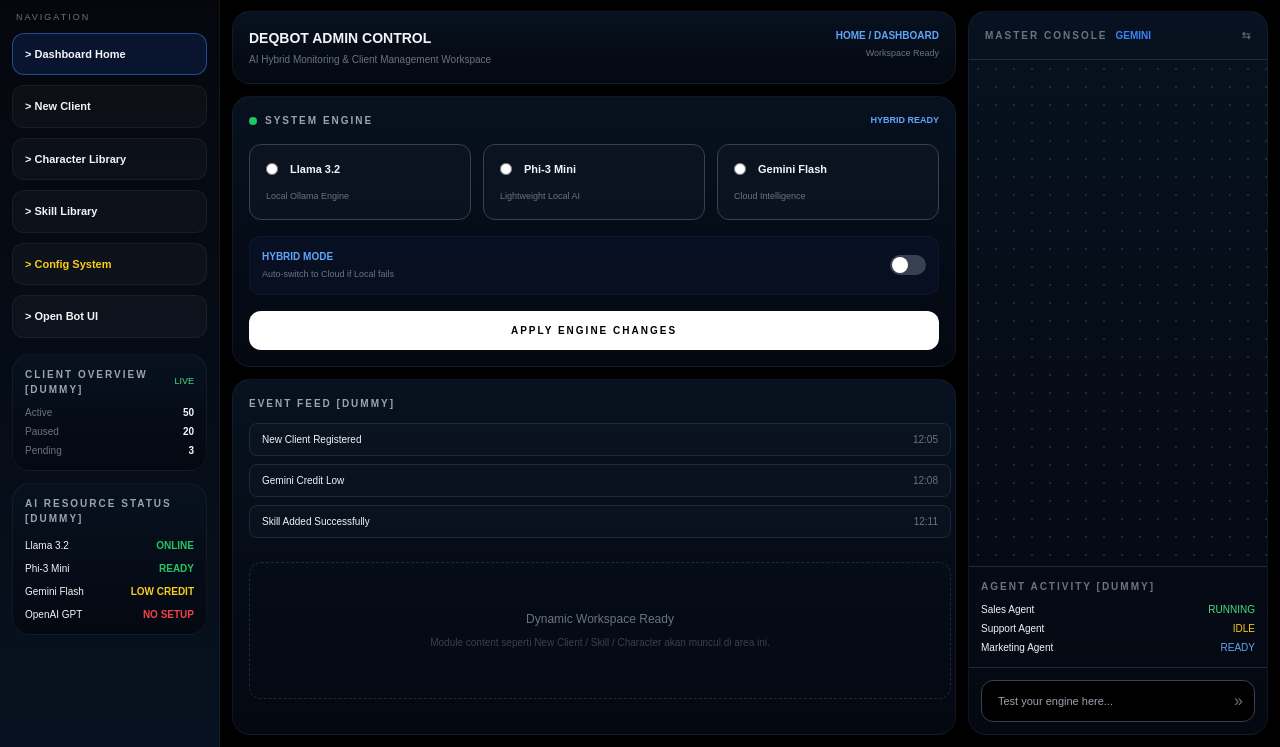
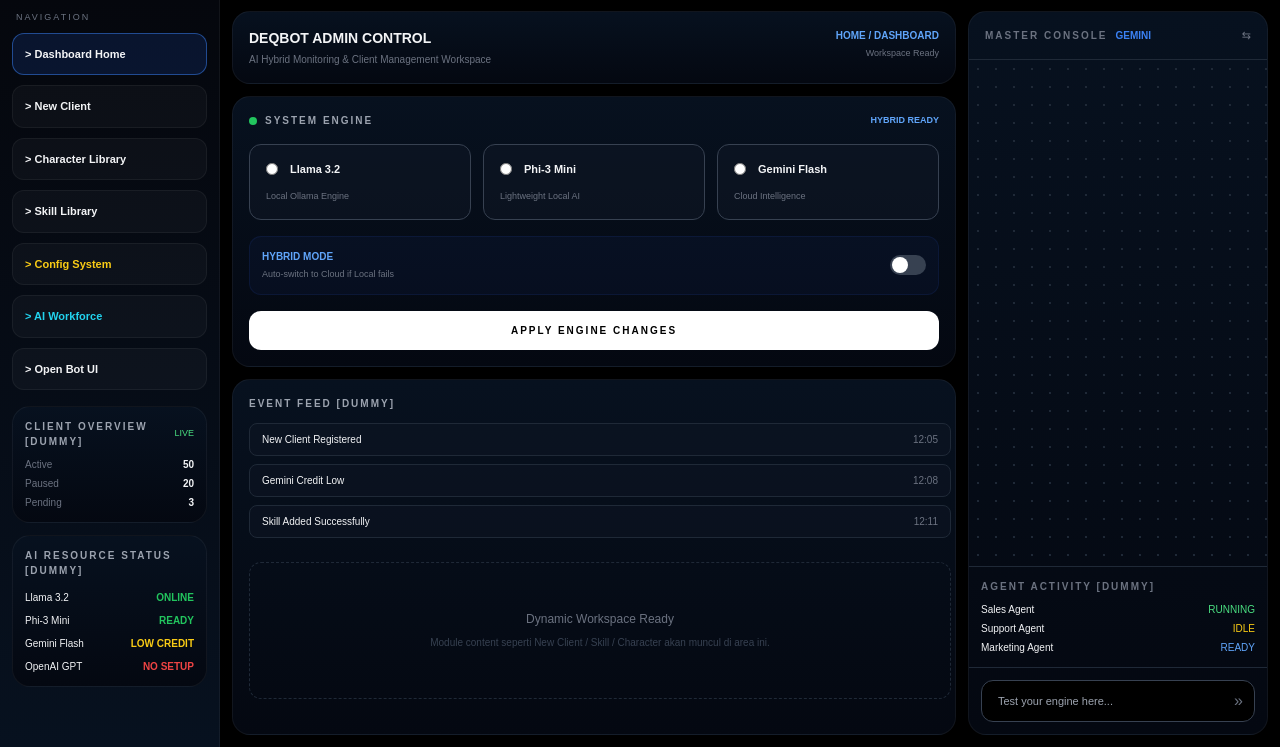
Before and after one commit to tradisena/deqbot, a Flask app: template templates/home.html in a window 1280 px wide. Shown: the part 53-800 px from the top of the page. Run offline with Flask 3, Linux system fonts and the light colour scheme; the template is opened without the code that fills it, so the values that code supplies are empty; some libraries are stand-ins or nearby versions.

Commit message:
home update

```diff
--- a/templates/home.html
+++ b/templates/home.html
@@ -387,6 +387,19 @@
                 </div>
 
             </div>
+            <!-- AI WORKFORCE -->
+
+<div
+    class="menu-card"
+    onclick="loadModule('/workforce/dashboard', this, 'AI WORKFORCE')"
+>
+
+    <div class="text-[11px] font-bold text-cyan-400">
+        > AI Workforce
+    </div>
+
+</div>
+
 
             <!-- BOT -->
 
```
